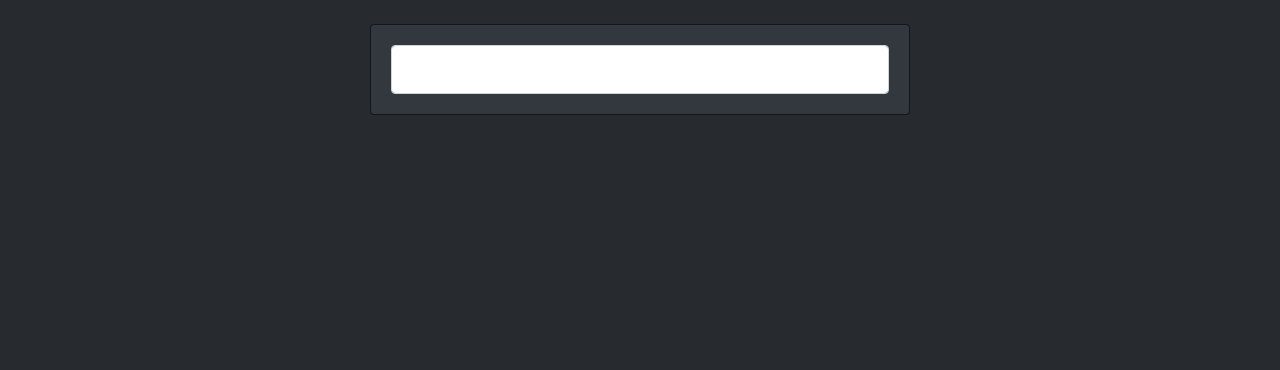
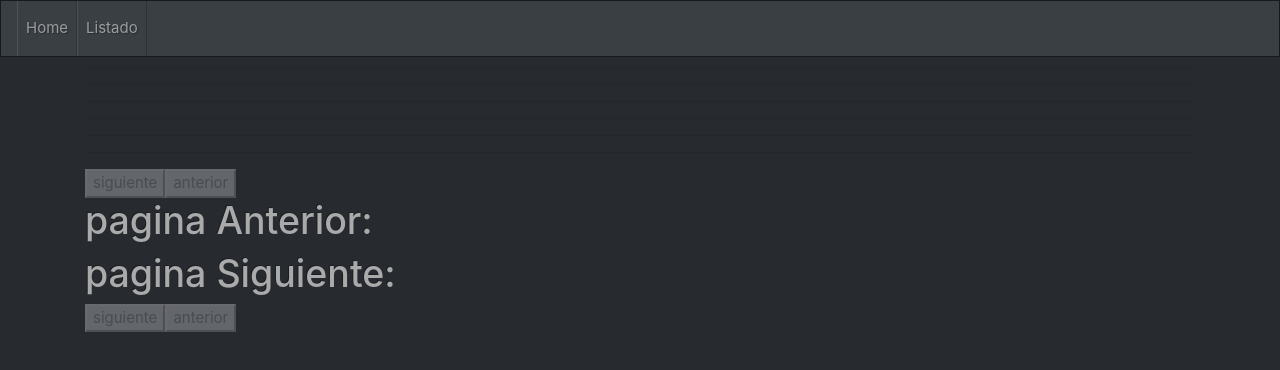
Before and after one commit to skreamozz/Pokedex-react, a React (Create React App) app: page /listado in a window 1280 px wide. Shown: the top 370 px of the page. Built offline with nearby package versions, Linux system fonts and the light colour scheme; no server answers.

Commit message:
agregando listado pokemons parte 1

```diff
--- a/package.json
+++ b/package.json
@@ -10,6 +10,7 @@
     "react": "^16.13.1",
     "react-bootstrap": "^1.3.0",
     "react-dom": "^16.13.1",
+    "react-router-dom": "^5.2.0",
     "react-scripts": "^3.4.3"
   },
   "scripts": {
--- a/src/App.js
+++ b/src/App.js
@@ -1,13 +1,32 @@
 import React from 'react';
-import { Pokedex } from './componentes';
-import { Container } from 'react-bootstrap';
-
+import { Pokedex ,ListadoPokemon} from './componentes';
+import { Container, Navbar , Nav } from 'react-bootstrap';
+import {BrowserRouter as Router, Switch,Route, Link} from 'react-router-dom';
 
 const App = () => {
   return (
-    <Container>
-      <Pokedex/>
-    </Container>
+    <Router>
+      <Navbar bg='primary' variant='dark' fixed='top'>
+        <Navbar.Toggle aria-controls="basic-navbar-nav" />
+        <Navbar.Collapse id="basic-navbar-nav">
+          <Nav>
+            <Link className='nav-link' to='/'>Home</Link>
+            <Link className='nav-link' to='/listado' >Listado</Link>
+          </Nav>
+        </Navbar.Collapse>
+      </Navbar>
+      <Container>
+          <Switch>
+            <Route path='/listado'>
+                <ListadoPokemon/>
+            </Route>
+            <Route path='/'>
+              <Pokedex/>
+            </Route>
+          </Switch>
+
+      </Container>
+    </Router>
   );
 }
 
--- /dev/null
+++ b/src/componentes/ListadoPokemon.js
@@ -0,0 +1,52 @@
+import React,{useState,useEffect} from 'react';
+
+const ListadoPokemon = () => {
+    const [Listado,setListado] = useState({});
+    const [PaginaSiguiente,setPaginaSiguiente] = useState('');
+    const [PaginaAnterior,setPaginaAnterior] = useState('');
+    const pedirListado = async (url) =>{
+        const resultado = await fetch(url);
+        const lista = await resultado.json();
+        setListado(lista);
+        console.log(lista);
+    }
+
+
+    useEffect(()=>{
+        pedirListado('https://pokeapi.co/api/v2/pokemon/');
+    },[]);
+    useEffect(()=>{
+        setPaginaSiguiente(Listado.next || null);
+        setPaginaAnterior(Listado.previous || null);
+    },[Listado]);
+    const handleSiguiente = (e) => {
+        e.preventDefault();
+        pedirListado(PaginaSiguiente);
+    }
+    const handleAnterior = (e) => {
+        e.preventDefault();
+        pedirListado(PaginaAnterior);
+    }
+
+    return (
+    <>
+    <hr></hr>
+    <hr></hr>
+    <hr></hr>
+    <hr></hr>
+    <hr></hr>
+    <hr></hr>
+    <hr></hr>
+    <hr></hr>
+    <hr></hr>
+        <button onClick={handleSiguiente} disabled={!PaginaSiguiente}>siguiente </button>
+        <button onClick={handleAnterior} disabled={!PaginaAnterior}>anterior</button>
+        <h1>pagina Anterior:{PaginaAnterior}</h1>
+        <h1>pagina Siguiente:{PaginaSiguiente}</h1>
+        <button onClick={handleSiguiente} disabled={!PaginaSiguiente}>siguiente </button>
+        <button onClick={handleAnterior} disabled={!PaginaAnterior}>anterior</button>
+    </>
+    );
+};
+
+export default ListadoPokemon;
--- a/src/componentes/Pokedex.js
+++ b/src/componentes/Pokedex.js
@@ -14,7 +14,7 @@ const Pokedex = () => {
     } = usePokedex();
 
     return (
-        <Row>
+        <Row className='mt-5'>
             <Col sm={6} lg={6} md={6} className='m-auto'>
                 <Card className="mt-4">
                     <form className='card-body' onSubmit={handleSubmit}>
--- a/src/componentes/index.js
+++ b/src/componentes/index.js
@@ -2,3 +2,4 @@ export {default as Pokedex} from './Pokedex';
 export {default as Sprite} from './Sprite';
 export {default as Types} from './Types'
 export {default as Descripcion} from './Descripcion';
+export {default as ListadoPokemon} from './ListadoPokemon';
```
Also changed, not shown: 1 other file (tests, documents, lock files or other folders).
